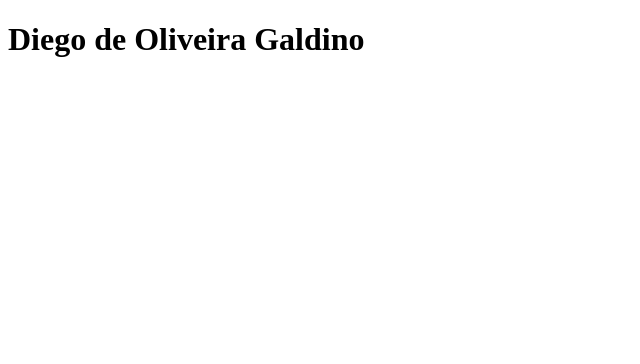
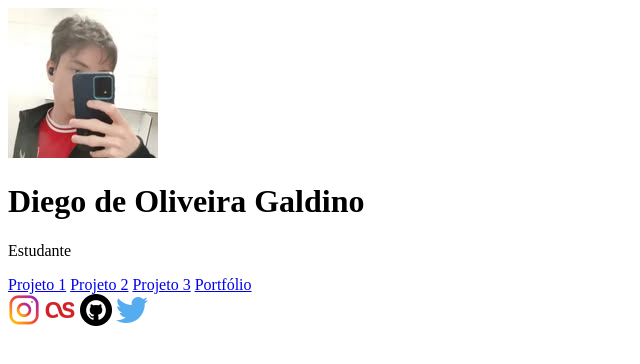
Before and after one commit to diegoog26/hub-links, a plain HTML site: page index.html in a window 1280 px wide. Shown: the whole page, without its empty margins (0-640 px from the left). Drawn offline with Linux system fonts and the light colour scheme; a web font is replaced by a local one.

Commit message:
Segundo Commit

```diff
--- a/index.html
+++ b/index.html
@@ -23,7 +23,31 @@
 </head>
 
 <body>
-    <h1>Diego de Oliveira Galdino</h1>
+    <!--Cabeçalho-->
+    <header>
+        <img src="./img/Euu.jpg" alt="Foto do Diego">
+    </header>
+    <!--Conteúdo Principal-->
+    <main>
+        <h1>Diego de Oliveira Galdino</h1>
+        <p>Estudante</p>
+    </main>
+
+    <!--Links-->
+    <div id="links">
+        <a href="http://google.com/">Projeto 1</a>
+        <a href="http://google.com/">Projeto 2</a>
+        <a href="http://google.com/">Projeto 3</a>
+        <a href="http://google.com/">Portfólio</a>
+    </div>
+
+    <footer>
+        <a href="https://www.instagram.com/diego2606w/"><img src="./img/Instagram.png" alt="Instagram"></a>
+        <a href="https://www.last.fm/pt/user/Diegox3d"><img src="./img/LastFM.png" alt="Last.fm"></a>
+        <a href="https://github.com/diegoog26"><img src="./img/Github.png" alt="Github"></a>
+        <a href="https://x.com/diegotykas"><img src="./img/Twitter.png" alt="Twitter"></a>
+    </footer>
+
 </body>
 
 </html>
```
Also changed, not shown: img/Euu.jpg (added).
